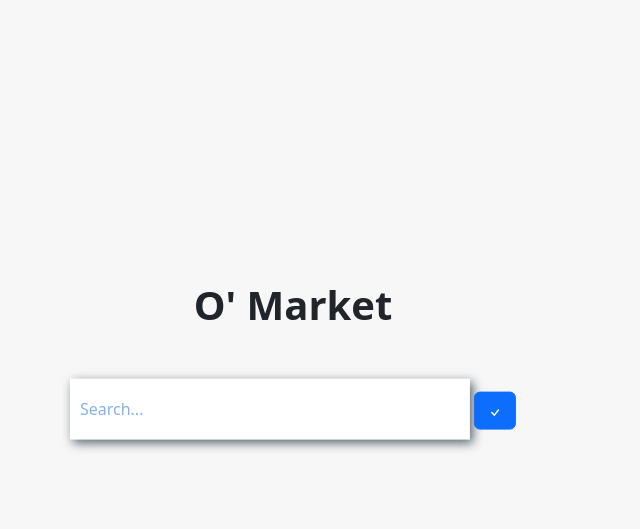
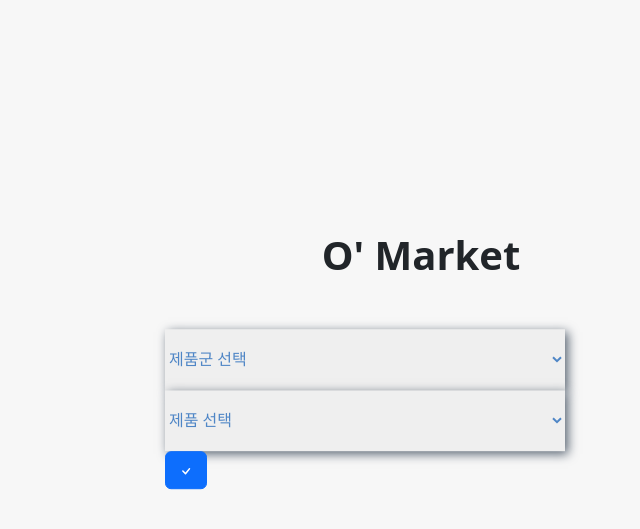
Before and after one commit to kjh000/FinalProject_one, a Django app: page / in a window 1280 px wide. Shown: the top 529 px of the page, without its empty margins (347-987 px from the left). Run offline with Django 4.2, Linux system fonts and the light colour scheme.

Commit message:
main.html 수정중

```diff
--- /dev/null
+++ b/project_app/static/css/main.css
@@ -0,0 +1,5 @@
+@charset "UTF-8";
+body{background-color:  rgba(247, 247, 247);}
+h1{text-align: center; margin-bottom: 50px;}
+.center{position: absolute; top: 45%; left: 60%; transform: translate(-50%,-50%);}
+select{ height: 3.8em; width: 400px; outline: none; box-shadow: 3px 3px 10px #566270; border: none; color: #4F86C6;}
--- /dev/null
+++ b/project_app/static/js/main.js
@@ -0,0 +1,19 @@
+/**
+ *
+ */
+let items = false;
+
+function update_selected() {
+  $("#itemSelect").val(0);
+  $("#itemSelect").find("option[value!=0]").detach();
+
+  $("#itemSelect").append(items.filter(".item_" + $(this).val()));
+}
+
+$(function() {
+  items = $("#itemSelect").find("option[value!=0]");
+  items.detach();
+
+  $("#productSelect").change(update_selected);
+  $("#productSelect").trigger("change");
+});
--- a/project_app/templates/main.html
+++ b/project_app/templates/main.html
@@ -7,19 +7,28 @@
     <title>O' Market</title>
     <!-- CSS only -->
     <link href="https://cdn.jsdelivr.net/npm/bootstrap@5.2.0-beta1/dist/css/bootstrap.min.css" rel="stylesheet" integrity="sha384-0evHe/X+R7YkIZDRvuzKMRqM+OrBnVFBL6DOitfPri4tjfHxaWutUpFmBp4vmVor" crossorigin="anonymous">
-    <style>
-        body{background-color:  rgba(247, 247, 247);}
-        h1{text-align: center; margin-bottom: 50px;}
-        .center{position: absolute; top: 45%; left: 50%; transform: translate(-50%,-50%);}
-        input{ height: 3.8em; width: 400px; outline: none; padding: 0 10px; box-shadow: 3px 3px 10px #566270; border: none; color: #4F86C6;}
-        ::placeholder {color: #84B1ED;}
-    </style>
+    <link rel="stylesheet" type="text/css" href="/static/css/main.css">
+    <script src="http://code.jquery.com/jquery-latest.js"></script>
+    <script type="text/javascript" src="/static/js/main.js"></script>
 </head>
 <body>
 	<div class="center">
 		<form action="show" method="get">
 			<h1><strong>O' Market</strong></h1>
-            <input type="text" placeholder="Search..."/>
+			<select id="productSelect">
+			   <option value="0" selected="selected">제품군 선택</option>
+			   <option value="raman">라면</option>
+			   <option value="water">생수</option>
+			   <option value="tissue">휴지</option>
+			</select>
+			<select id="itemSelect">
+			   <option value="0">제품 선택</option>
+			   <option value="sin_raman" class="item_raman">신라면</option>
+			   <option value="jin_raman" class="item_raman">진라면</option>
+			   <option value="jeju_samdasu" class="item_water">제주 삼다수</option>
+			   <option value="None" class="item_tissue">아직 없음</option>
+			</select>
+			<br/>
 			<button class="btn btn-primary" type="submit">
 				<svg xmlns="http://www.w3.org/2000/svg" width="16" height="16" fill="currentColor" class="bi bi-check" viewBox="0 0 16 16">
 				<path d="M10.97 4.97a.75.75 0 0 1 1.07 1.05l-3.99 4.99a.75.75 0 0 1-1.08.02L4.324 8.384a.75.75 0 1 1 1.06-1.06l2.094 2.093 3.473-4.425a.267.267 0 0 1 .02-.022z"/>
@@ -27,5 +36,6 @@
 			</button>
 		</form>
 	</div>
+
 </body>
 </html>
```
Also changed, not shown: db.sqlite3 (added). Lines whose indentation alone changed are shown as unchanged.
